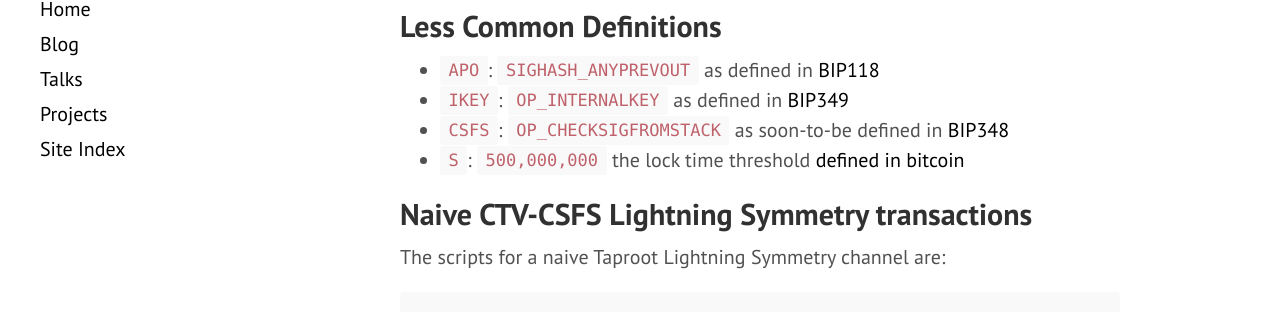
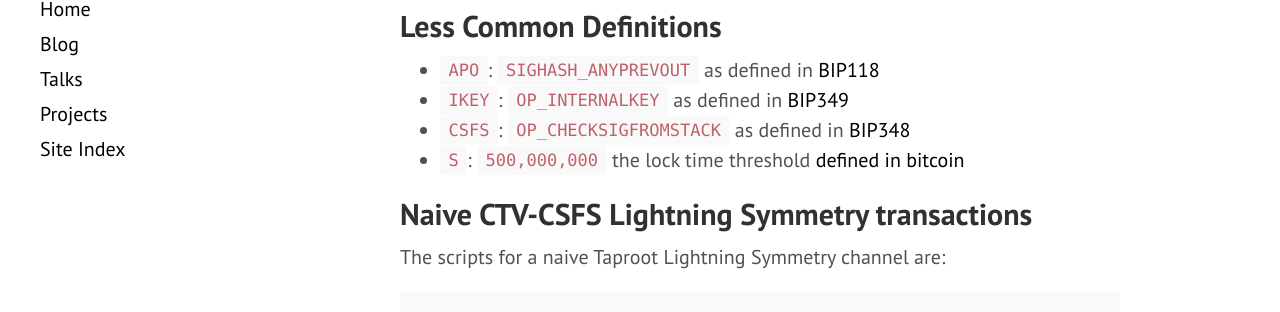
Before and after one commit to JeremyRubin/rubin.io, a Jekyll site: the page built from bitcoin/_posts/0000-00-00-csfs-ctv-rekey-symmetry.md, in a window 1280 px wide and 900 px high, scrolled down 670 px. Shown: the part 143-455 px from the top of the window. Built offline with Jekyll 4.4.1, drawn with Linux system fonts in a browser that asks for light colours; comment, search, counter and statistics services are not loaded.

Commit message:
Update 0000-00-00-csfs-ctv-rekey-symmetry.md

```diff
--- a/bitcoin/_posts/0000-00-00-csfs-ctv-rekey-symmetry.md
+++ b/bitcoin/_posts/0000-00-00-csfs-ctv-rekey-symmetry.md
@@ -28,7 +28,7 @@
 
 * `APO`: `SIGHASH_ANYPREVOUT` as defined in [BIP118](https://github.com/bitcoin/bips/blob/master/bip-0118.mediawiki)
 * `IKEY`: `OP_INTERNALKEY` as defined in [BIP349](https://github.com/bitcoin/bips/blob/master/bip-0349.md)
-* `CSFS`: `OP_CHECKSIGFROMSTACK` as soon-to-be defined in [BIP348](https://github.com/bitcoin/bips/pull/1535)
+* `CSFS`: `OP_CHECKSIGFROMSTACK` as defined in [BIP348](https://github.com/bitcoin/bips/pull/1535)
 * `S`: `500,000,000` the lock time threshold [defined in bitcoin](https://github.com/bitcoin/bitcoin/blob/master/src/script/script.h#L47)
 
 
@@ -101,7 +101,7 @@
 
 One obvious solution would be to combine the update hash and the settlement
 hash, but since bitcoin lacks a concatenation operator, we cannot do that.
-Recently [@4moonsettler](x.com/4moonsettler) proposed
+Recently [@4moonsettler](https://x.com/4moonsettler) proposed
 [`OP_PAIRCOMMIT`](https://github.com/bitcoin/bips/pull/1699) as an alternative
 for this purpose.
 
```
